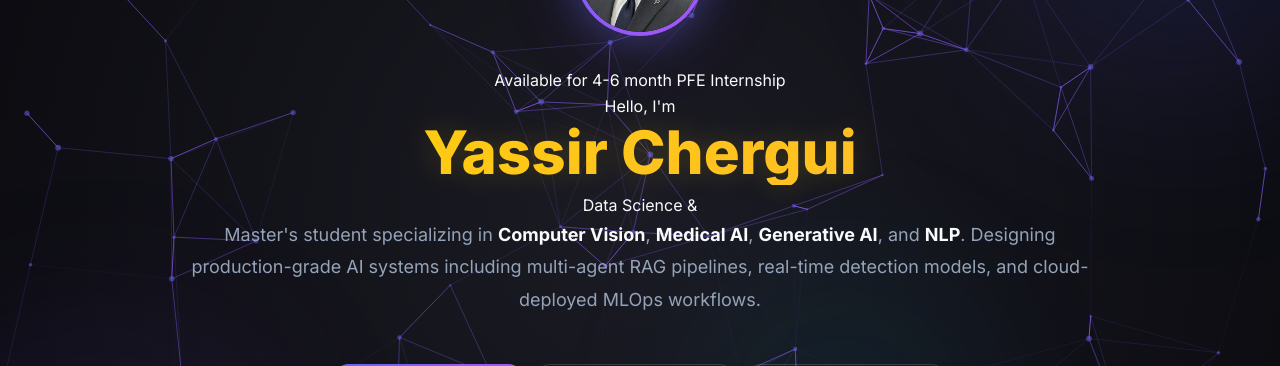
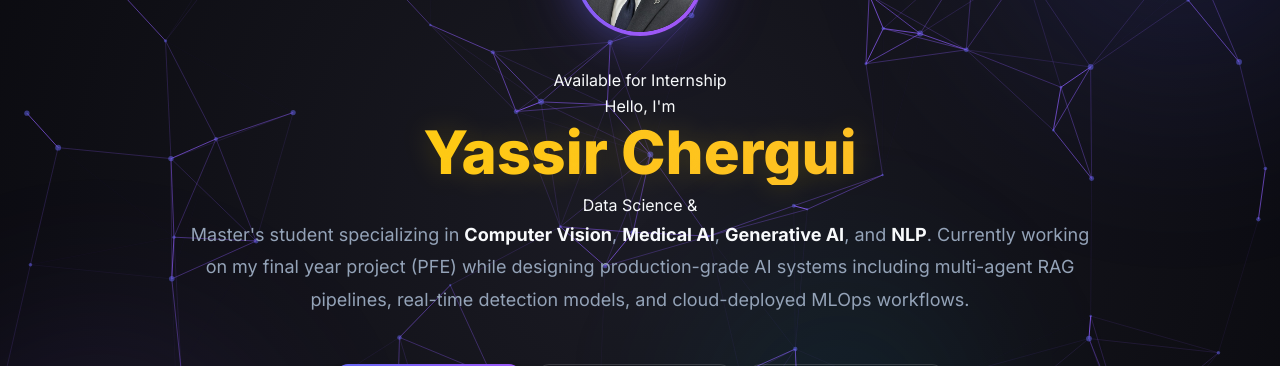
Before and after one commit to YassirCher/Portfolio, a React (Vite) app: page / in a window 1280 px wide. Shown: the part 187-553 px from the top of the page. Built offline with nearby package versions, Linux system fonts and the light colour scheme; no server answers.

Commit message:
Update internship availability status and mention final year project in Hero section

```diff
--- a/src/components/Hero.jsx
+++ b/src/components/Hero.jsx
@@ -81,7 +81,7 @@ const Hero = () => {
                 </div>
                 <div className="hero-badge reveal">
                     <span className="badge-dot"></span>
-                    <span>Available for 4-6 month PFE Internship</span>
+                    <span>Available for Internship</span>
                 </div>
                 <div className="hero-title reveal">
                     <span className="greeting">Hello, I'm</span>
@@ -90,7 +90,7 @@ const Hero = () => {
                 </div>
                 <p className="hero-description animate-fade-in-up">
                     Master's student specializing in <strong>Computer Vision</strong>, <strong>Medical AI</strong>, <strong>Generative AI</strong>, and <strong>NLP</strong>.
-                    Designing production-grade AI systems including multi-agent RAG pipelines, real-time detection models, and cloud-deployed MLOps workflows.
+                    Currently working on my final year project (PFE) while designing production-grade AI systems including multi-agent RAG pipelines, real-time detection models, and cloud-deployed MLOps workflows.
                 </p>
                 <div className="hero-cta animate-fade-in-up">
                     <a href="#contact" className="btn btn-primary">
```
Also changed, not shown: src/data/portfolio-knowledge-base.md (+1 -1 lines).
